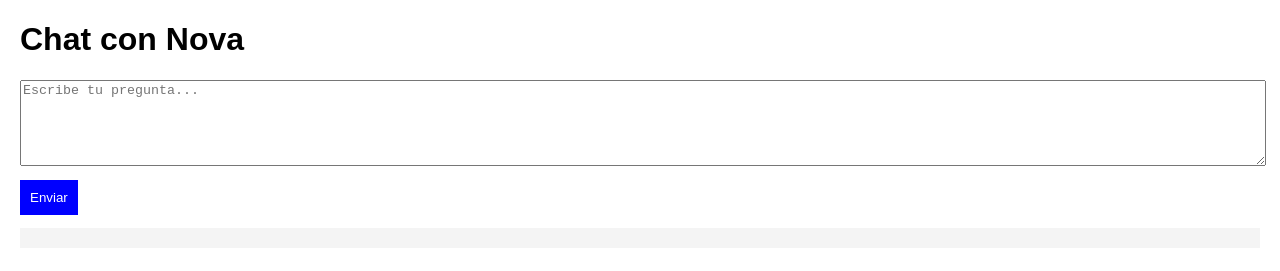
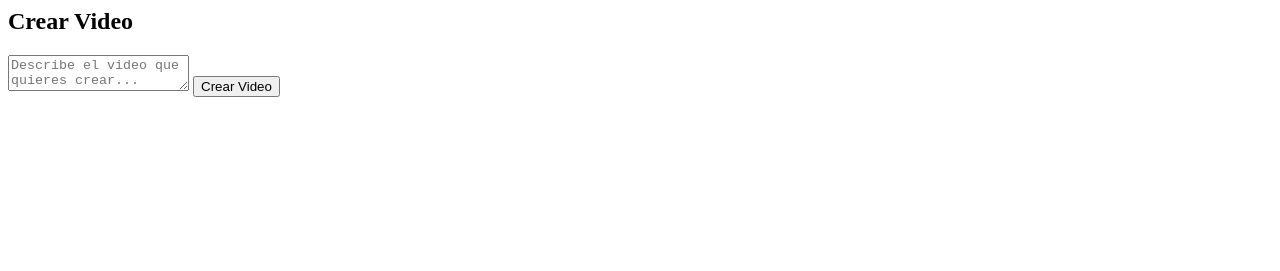
Before and after one commit to huamanflor19-code/Y7, a plain HTML site: page index.html in a window 1280 px wide. Drawn offline with Linux system fonts and the light colour scheme.

Commit message:
Update index.html

```diff
--- a/index.html
+++ b/index.html
@@ -1,16 +1,4 @@
-<!DOCTYPE html>
-<html lang="es">
-<head>
-  <meta charset="UTF-8">
-  <title>Mi Web con Nova</title>
-  <link rel="stylesheet" href="style.css">
-</head>
-<body>
-  <h1>Chat con Nova</h1>
-  <textarea id="prompt" placeholder="Escribe tu pregunta..."></textarea>
-  <button id="enviar">Enviar</button>
-  <pre id="respuesta"></pre>
-
-  <script type="module" src="script.js"></script>
-</body>
-</html>
+<h2>Crear Video</h2>
+<textarea id="videoPrompt" placeholder="Describe el video que quieres crear..."></textarea>
+<button id="crearVideo">Crear Video</button>
+<div id="videoRespuesta"></div>
```
